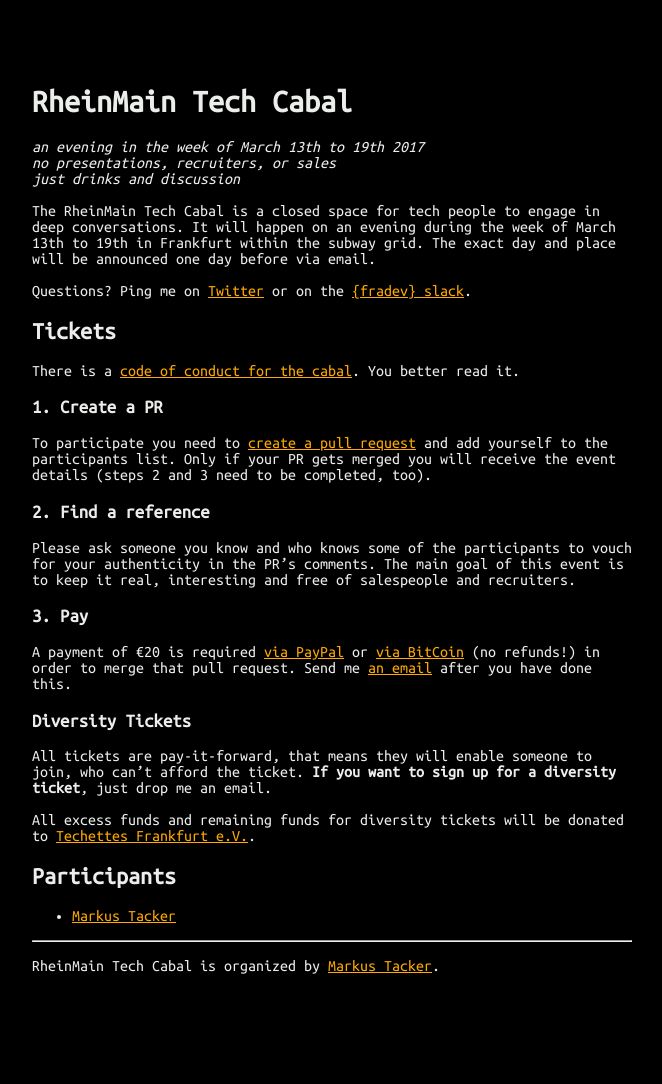
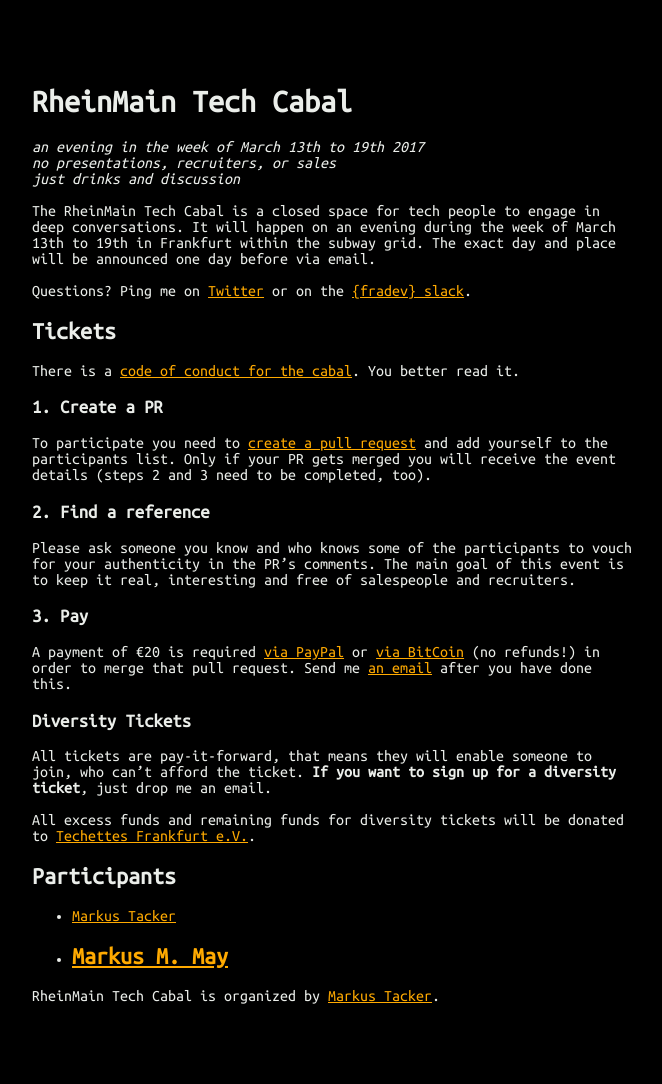
Before and after one commit to coderbyheart/blog, a Jekyll site: the page built from rheinmain-tech-cabal.md, in a window 1280 px wide. Shown: the whole page, without its empty margins (308-970 px from the left). Built offline with Jekyll 4.4.1, drawn with Linux system fonts in a browser that asks for light colours; before the commit the page ends 1054 px from its top, so only the background shows below that.

Commit message:
Update rheinmain-tech-cabal.md
Add myself to the participants list.

```diff
--- a/rheinmain-tech-cabal.md
+++ b/rheinmain-tech-cabal.md
@@ -42,7 +42,7 @@
 ## Participants
 
  * [Markus Tacker](https://coderbyheart.com/)
-
+ * [Markus M. May](http://www.javafreedom.org)
 ---
 
 RheinMain Tech Cabal is organized by [Markus Tacker](https://coderbyheart.com/).
```
